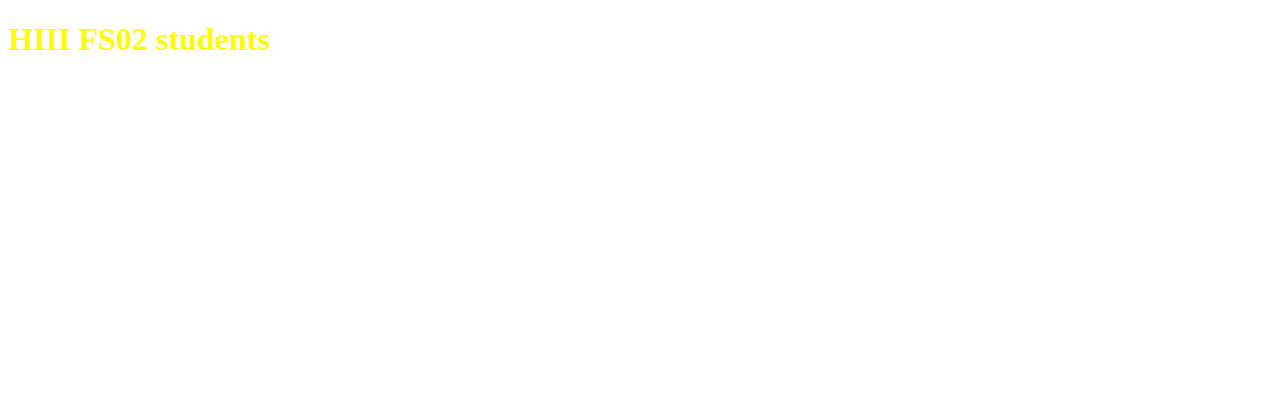
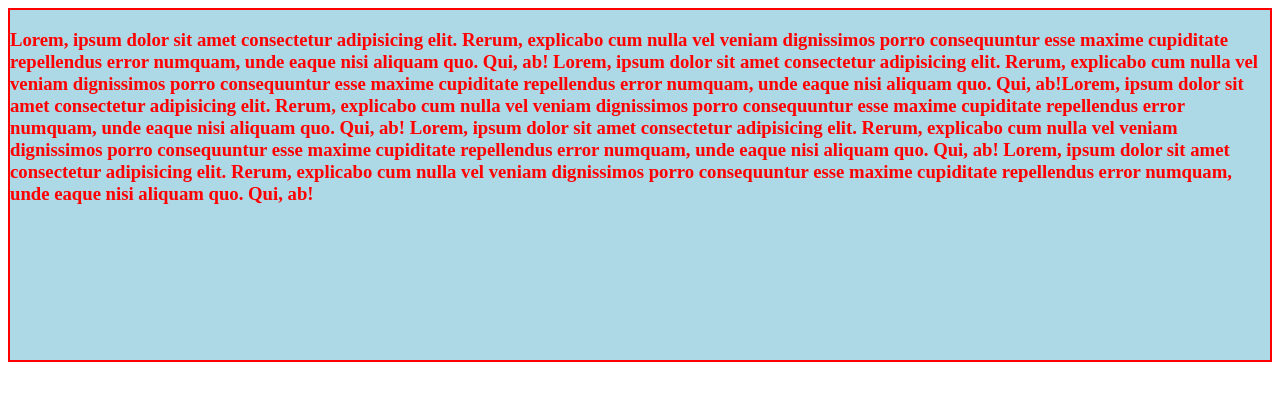
Before and after one commit to garvitinfo-paresh/FS-02, a plain HTML site: page HTML/demo4.html in a window 1280 px wide. Drawn offline with Linux system fonts and the light colour scheme.

Commit message:
23-06-2026

```diff
--- a/HTML/css/style.css
+++ b/HTML/css/style.css
@@ -1,17 +1,68 @@
-.pTag {
-    color: brown;
+/* body {
+    background-color: red;
+} */
+
+#pTag {
+    /* color: brown; */
+    /* background-color: yellowgreen;
+    opacity: 0.5;*/
+    /* background-image: url('img/node-logo.png');
+    background-repeat: no-repeat; */
+    /* background-repeat: repeat-x; */
+    /* background-size: 100% 50%; */
+    /* background-size: cover; */
+    /* background-attachment: fixed; */
+    /* background-position: bottom right; */
+
+    /* border: 2px solid red; */
+    /* border-width: 50px; */
+    /* border: groove; */
+
+    /* border-top: solid;
+    border-color: rebeccapurple;
+    border-width: 10px;
+    border-right: 14px dashed darkblue;
+    border-top-right-radius: 8px; */
+
+    /* border-radius: 50%; */
+    /* border-top-left-radius: 8px;
+    border-bottom-right-radius: 15%; */
+
+
 }
+
+/* img {
+    float: right
+} */
 
 /* h1 {
     color: blue;
 } */
-
+/*
 #p1 {
     color: yellow;
 
-}
+} */
 
 /*.p2 {
     font-family: 'Courier New', Courier, monospace;
 }
 */
+#div {
+    background-color: lightblue;
+    width: auto;
+    height: 350px;
+    border: 2px solid red;
+    /* overflow: scroll; */
+}
+
+#h3Tag {
+    color: red;
+    /* text-align: center; */
+    /* text-decoration: overline; */
+    /* text-indent: 150px; */
+    /* text-transform:  capitalize; */
+    /* text-shadow: 2px 10px 2px black; */
+    /* text-overflow: ellipsis; */
+
+}
--- a/HTML/demo4.html
+++ b/HTML/demo4.html
@@ -15,9 +15,61 @@
 </style> -->
 
 <body>
-    <h1 id="p1" class="pTag">HIII FS02 students</h1>
+    <!-- <h1 id="p1" class="pTag">HIII FS02 students</h1> -->
     <!-- <h1>BCA</h1>
     <h1 id="p1" class="p2">MCA</h1> -->
+    <!-- <p id="pTag">Lorem ipsum dolor, sit amet consectetur adipisicing elit. Blanditiis aut, ab nostrum expedita officia
+        dolorum
+        impedit quibusdam nemo excepturi placeat facere quaerat, laboriosam unde voluptatum reprehenderit, suscipit ea.
+        Dolor adipisci corrupti molestias incidunt quasi minus eos modi officia ullam accusantium esse quod, sequi
+        nobis, beatae, eligendi quas quisquam exercitationem iusto non aperiam! Dicta velit minima unde architecto
+        cumque. Quae, labore, omnis minima vel, voluptates asperiores obcaecati aliquid neque enim quas nostrum magni
+        iure! Praesentium at explicabo tempore velit cupiditate voluptate. Soluta, architecto debitis rerum atque nam
+        sed vero. Veritatis quibusdam nesciunt molestias perferendis animi quod aut vitae illum aperiam
+        laboriosam.sLorem ipsum dolor, sit amet consectetur adipisicing elit. Blanditiis aut, ab nostrum expedita
+        officia
+        dolorum
+        impedit quibusdam nemo excepturi placeat facere quaerat, laboriosam unde voluptatum reprehenderit, suscipit ea.
+        Dolor adipisci corrupti molestias incidunt quasi minus eos modi officia ullam accusantium esse quod, sequi
+        nobis, beatae, eligendi quas quisquam exercitationem iusto non aperiam! Dicta velit minima unde architecto
+        cumque. Quae, labore, omnis minima vel, voluptates asperiores obcaecati aliquid neque enim quas nostrum magni
+        iure! Praesentium at explicabo tempore velit cupiditate voluptate. Soluta, architecto debitis rerum atque nam
+        sed vero. Veritatis quibusdam nesciunt molestias perferendis animi quod aut vitae illum aperiam
+        laboriosam.sLorem ipsum dolor, sit amet consectetur adipisicing elit. Blanditiis aut, ab nostrum expedita
+        officia
+        dolorum
+        impedit quibusdam nemo excepturi placeat facere quaerat, laboriosam unde voluptatum reprehenderit, suscipit ea.
+        Dolor adipisci corrupti molestias incidunt quasi minus eos modi officia ullam accusantium esse quod, sequi
+        nobis, beatae, eligendi quas quisquam exercitationem iusto non aperiam! Dicta velit minima unde architecto
+        cumque. Quae, labore, omnis minima vel, voluptates asperiores obcaecati aliquid neque enim quas nostrum magni
+        iure! Praesentium at explicabo tempore velit cupiditate voluptate. Soluta, architecto debitis rerum atque nam
+        sed vero. Veritatis quibusdam nesciunt molestias perferendis animi quod aut vitae illum aperiam
+        laboriosam.sLorem ipsum dolor, sit amet consectetur adipisicing elit. Blanditiis aut, ab nostrum expedita
+        officia
+        dolorum
+        impedit quibusdam nemo excepturi placeat facere quaerat, laboriosam unde voluptatum reprehenderit, suscipit ea.
+        Dolor adipisci corrupti molestias incidunt quasi minus eos modi officia ullam accusantium esse quod, sequi
+        nobis, beatae, eligendi quas quisquam exercitationem iusto non aperiam! Dicta velit minima unde architecto
+        cumque. Quae, labore, omnis minima vel, voluptates asperiores obcaecati aliquid neque enim quas nostrum magni
+        iure! Praesentium at explicabo tempore velit cupiditate voluptate. Soluta, architecto debitis rerum atque nam
+        sed vero. Veritatis quibusdam nesciunt molestias perferendis animi quod aut vitae illum aperiam
+    </p> -->
+    <!-- <img src="css/img/node-logo.png"> -->
+    <div id="div">
+        <h3 id="h3Tag">Lorem, ipsum dolor sit amet consectetur adipisicing elit. Rerum, explicabo cum nulla vel veniam
+            dignissimos
+            porro consequuntur esse maxime cupiditate repellendus error numquam, unde eaque nisi aliquam quo. Qui, ab!
+            Lorem, ipsum dolor sit amet consectetur adipisicing elit. Rerum, explicabo cum nulla vel veniam dignissimos
+            porro consequuntur esse maxime cupiditate repellendus error numquam, unde eaque nisi aliquam quo. Qui,
+            ab!Lorem, ipsum dolor sit amet consectetur adipisicing elit. Rerum, explicabo cum nulla vel veniam
+            dignissimos
+            porro consequuntur esse maxime cupiditate repellendus error numquam, unde eaque nisi aliquam quo. Qui, ab!
+            Lorem, ipsum dolor sit amet consectetur adipisicing elit. Rerum, explicabo cum nulla vel veniam dignissimos
+            porro consequuntur esse maxime cupiditate repellendus error numquam, unde eaque nisi aliquam quo. Qui, ab!
+            Lorem, ipsum dolor sit amet consectetur adipisicing elit. Rerum, explicabo cum nulla vel veniam dignissimos
+            porro consequuntur esse maxime cupiditate repellendus error numquam, unde eaque nisi aliquam quo. Qui, ab!
+        </h3>
+    </div>
 </body>
 
 </html>
```
Also changed, not shown: HTML/css/img/background.jpg (renamed from HTML/img/background.jpg), HTML/css/img/c-sharp-logo.png (renamed from HTML/img/c-sharp-logo.png), HTML/css/img/circuit.jpg (renamed from HTML/img/circuit.jpg), HTML/css/img/code.jpg (renamed from HTML/img/code.jpg), HTML/css/img/form1.html (renamed from HTML/img/form1.html), HTML/css/img/java-logo.png (renamed from HTML/img/java-logo.png), HTML/css/img/module_table_bottom.png (renamed from HTML/img/module_table_bottom.png), HTML/css/img/module_table_top.png (renamed from HTML/img/module_table_top.png), HTML/css/img/node-logo.png (renamed from HTML/img/node-logo.png), HTML/css/img/php-logo.png (renamed from HTML/img/php-logo.png), HTML/css/img/python-logo.png (renamed from HTML/img/python-logo.png), HTML/css/img/ruby-logo.png (renamed from HTML/img/ruby-logo.png), HTML/css/img/table.webp (renamed from HTML/img/table.webp), HTML/css/img/table1.png (renamed from HTML/img/table1.png), 1 more files, 4 other files.
